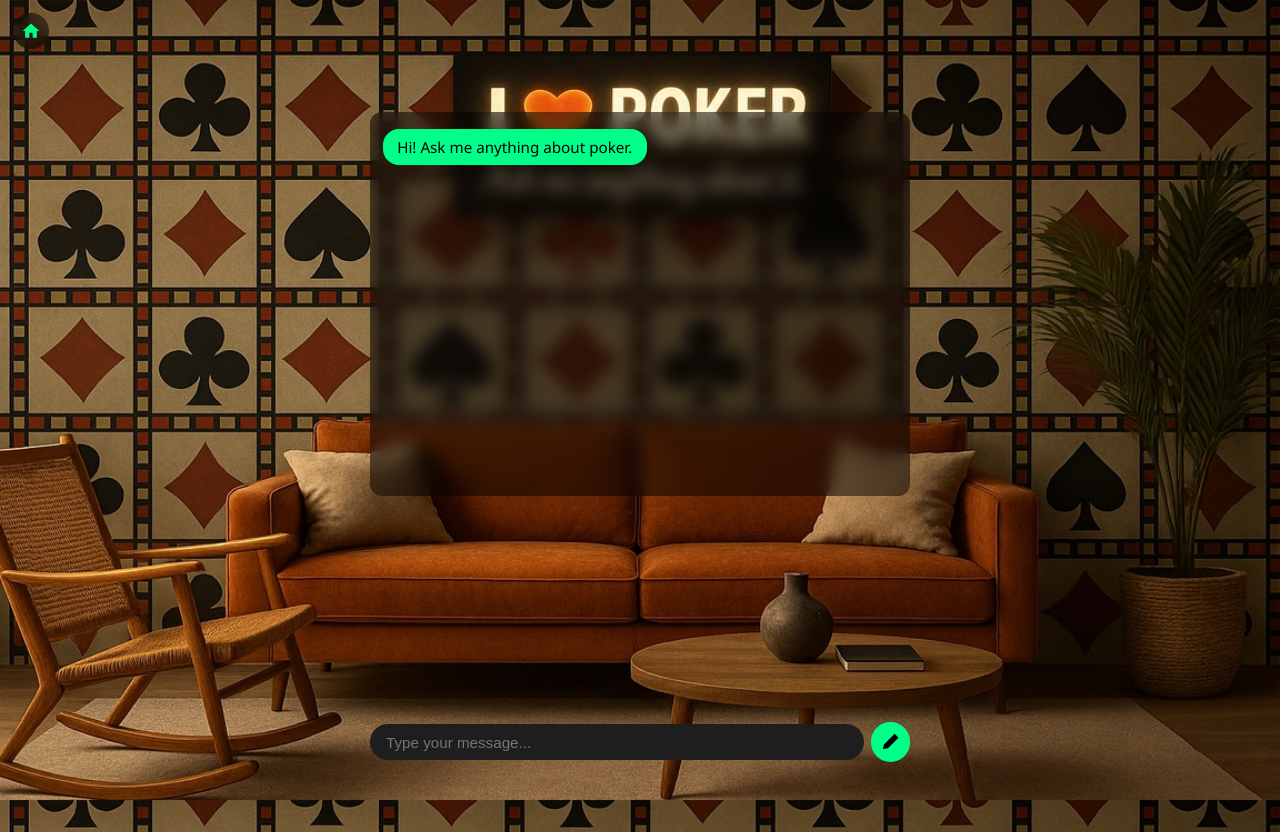
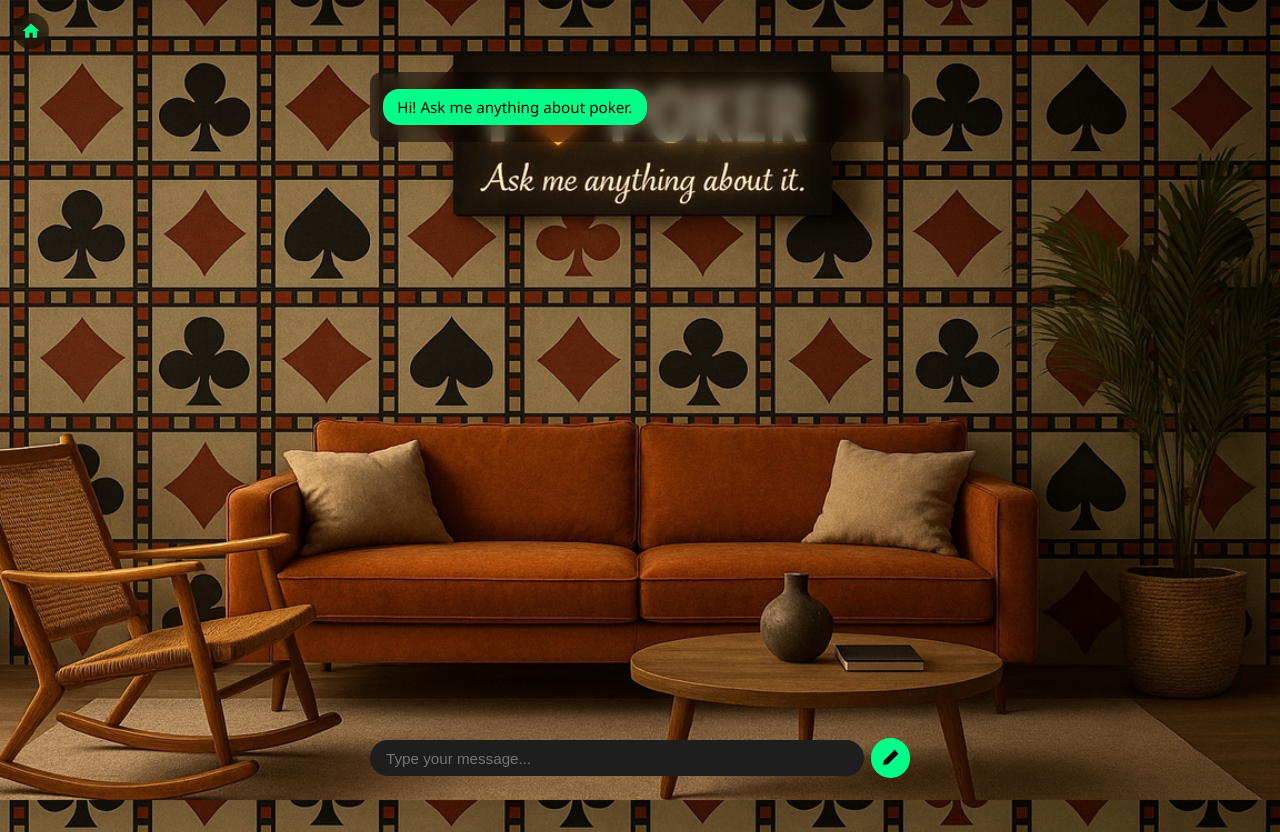
Before and after one commit to RickRick84/ThePokerBot, a React (Vite) app: page /chat in a window 1280 px wide. Built offline with nearby package versions, Linux system fonts and the light colour scheme.

Commit message:
Cambios en CSS

```diff
--- a/src/App.css
+++ b/src/App.css
@@ -87,9 +87,9 @@ body {
   display: flex;
   flex-direction: column;
   overflow-y: auto;
-  flex-grow: 1;
   max-height: 48vh;
-  margin-top: 10vh; /* 🔥 baja el rectángulo para no tapar el logo del fondo */
+  position: relative;
+  top: 5vh; /* en lugar de margin-top, para no empujar la barra */
 }
 
 .message {
@@ -122,7 +122,8 @@ body {
   max-width: 540px;
   gap: 0.4rem;
   padding: 0.4rem 0;
-  margin-bottom: 2rem; /* <- se separa del borde inferior */
+  margin-top: -2vh; /* sube hacia el chat */
+  margin-bottom: 2vh; /* deja aire con el borde inferior */
 }
 
 .input-bar input {
```
